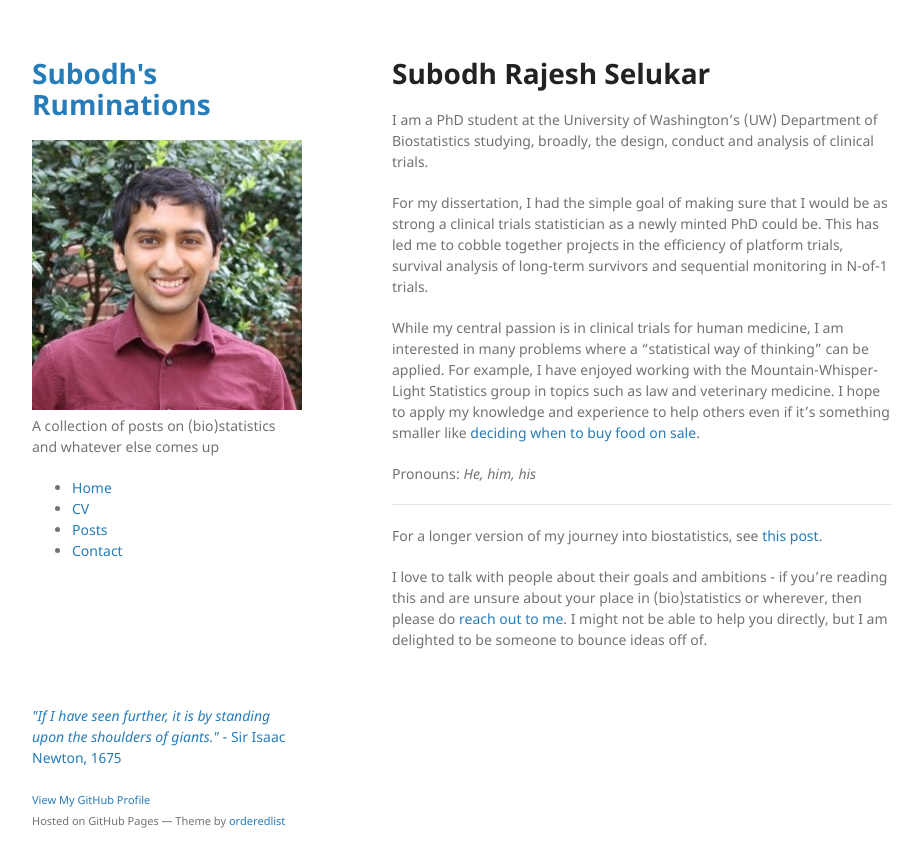
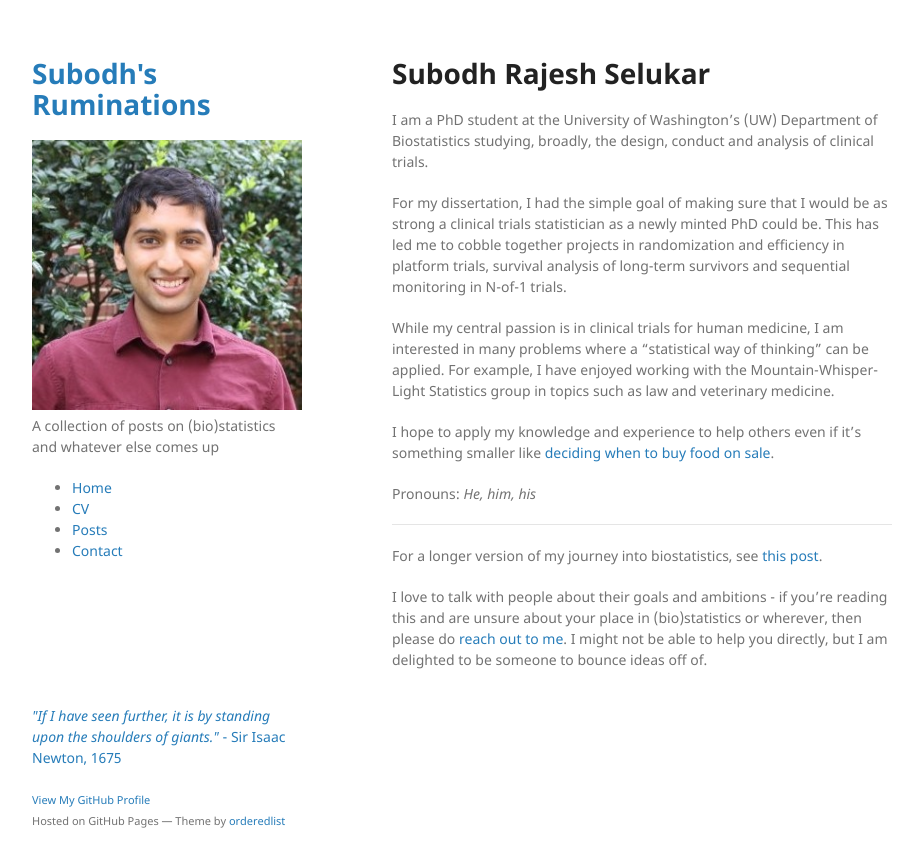
Before and after one commit to srselukar/srselukar.github.io, a Jekyll site: the page built from index.md, in a window 1280 px wide. Shown: the top 867 px of the page, without its empty margins (178-1101 px from the left). Built offline with Jekyll 4.4.1, drawn with Linux system fonts in a browser that asks for light colours.

Commit message:
small revision about platform trials

```diff
--- a/index.md
+++ b/index.md
@@ -7,9 +7,11 @@ title: Subodh Rajesh Selukar
 
 I am a PhD student at the University of Washington's (UW) Department of Biostatistics studying, broadly, the design, conduct and analysis of clinical trials.
 
-For my dissertation, I had the simple goal of making sure that I would be as strong a clinical trials statistician as a newly minted PhD could be. This has led me to cobble together projects in the efficiency of platform trials, survival analysis of long-term survivors and sequential monitoring in N-of-1 trials.
+For my dissertation, I had the simple goal of making sure that I would be as strong a clinical trials statistician as a newly minted PhD could be. This has led me to cobble together projects in randomization and efficiency in platform trials, survival analysis of long-term survivors and sequential monitoring in N-of-1 trials.
 
-While my central passion is in clinical trials for human medicine, I am interested in many problems where a "statistical way of thinking" can be applied. For example, I have enjoyed working with the Mountain-Whisper-Light Statistics group in topics such as law and veterinary medicine. I hope to apply my knowledge and experience to help others even if it's something smaller like [deciding when to buy food on sale](/when-to-buy).
+While my central passion is in clinical trials for human medicine, I am interested in many problems where a "statistical way of thinking" can be applied. For example, I have enjoyed working with the Mountain-Whisper-Light Statistics group in topics such as law and veterinary medicine.
+
+I hope to apply my knowledge and experience to help others even if it's something smaller like [deciding when to buy food on sale](/when-to-buy).
 
 Pronouns: *He, him, his*
 
```
